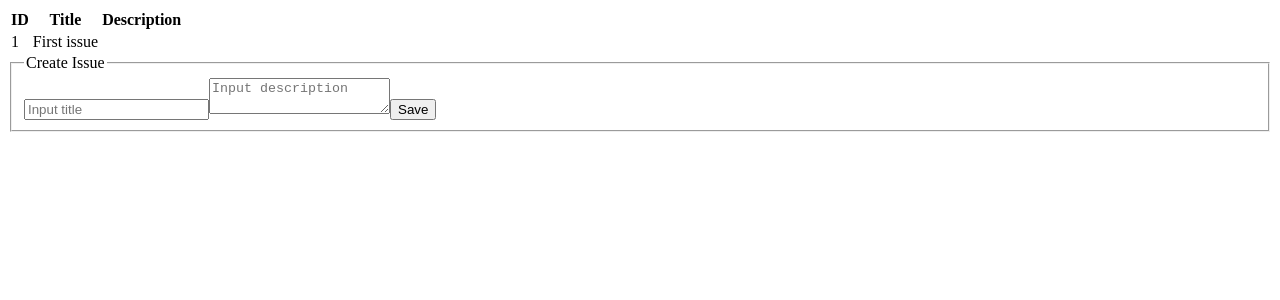
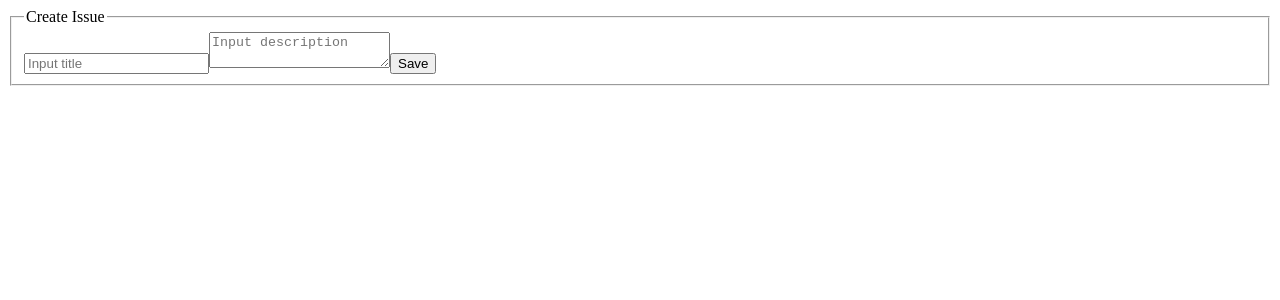
Before and after one commit to KentoMoriwaki/react_sokushu, a React app: page / in a window 1280 px wide. Shown: the top 300 px of the page. Built offline with nearby package versions, Linux system fonts and the light colour scheme; no server answers; the HTML template or start-up script is replaced by a standard one.

Commit message:
Simple component

```diff
--- a/actions/issues.js
+++ /dev/null
@@ -1,21 +0,0 @@
-export const ADD = 'ADD_ISSUE'
-export const LOAD = 'LOAD_ISSUES'
-export const REFRESH = 'REFRESH_ISSUES'
-
-export function addIssue(issue) {
-  return { type: ADD, issue: issue }
-}
-
-export function refreshIssues(issues) {
-  return { type: REFRESH, issues: issues }
-}
-
-export function loadIssues() {
-  return dispatch => {
-    fetch('/api/issues')
-      .then(res => res.json())
-      .then(json => {
-        dispatch(refreshIssues(json))
-      })
-  }
-}
--- a/client.js
+++ b/client.js
@@ -1,18 +1,10 @@
 import 'babel-polyfill'
 import React, { Component } from 'react'
 import { render } from 'react-dom'
-import { createStore, applyMiddleware } from 'redux'
-import { Provider } from 'react-redux'
-import thunk from 'redux-thunk'
 
-import App from './containers/App'
-import issueApp from './reducers'
-
-const store = createStore(issueApp, applyMiddleware(thunk))
+import App from './components/App'
 
 render(
-  <Provider store={store}>
-    <App />
-  </Provider>,
+  <App />,
   document.getElementById("root")
 )
--- /dev/null
+++ b/components/App.js
@@ -0,0 +1,23 @@
+import React, { Component } from 'react'
+
+export default class App extends Component {
+  constructor(props) {
+    super(props)
+    this.state = { title: '', description: '' }
+  }
+
+  render() {
+    return (
+      <div>
+        <form>
+          <fieldset>
+            <legend>Create Issue</legend>
+            <input type="text" value={this.state.title} placeholder="Input title" />
+            <textarea value={this.state.description} placeholder="Input description" />
+            <button>Save</button>
+          </fieldset>
+        </form>
+      </div>
+    )
+  }
+}
--- a/components/IssueForm.js
+++ /dev/null
@@ -1,41 +0,0 @@
-import React, { Component } from 'react'
-
-export default class IssueForm extends Component {
-  constructor(props) {
-    super(props)
-    this.state = this.createEmptyState()
-  }
-  createEmptyState() {
-    return {
-      title: '',
-      description: ''
-    }
-  }
-
-  onSubmit(e) {
-    e.preventDefault()
-    this.props.onSubmit(this.state)
-    this.setState(this.createEmptyState())
-  }
-  onTitleChange(e) {
-    this.setState(Object.assign({}, this.state, {title: e.target.value}))
-  }
-  onDescriptionChange(e) {
-    this.setState(Object.assign({}, this.state, {description: e.target.value}))
-  }
-
-  render() {
-    return (
-      <div>
-        <form onSubmit={this.onSubmit.bind(this)}>
-          <fieldset>
-            <legend>Create Issue</legend>
-            <input type="text" value={this.state.title} onChange={this.onTitleChange.bind(this)} placeholder="Input title" />
-            <textarea value={this.state.description} onChange={this.onDescriptionChange.bind(this)} placeholder="Input description" />
-            <button>Save</button>
-          </fieldset>
-        </form>
-      </div>
-    )
-  }
-}
--- a/components/IssueList.js
+++ /dev/null
@@ -1,34 +0,0 @@
-import React, { Component } from 'react'
-
-import IssueForm from './IssueForm'
-
-export default class IssueList extends Component {
-
-  render() {
-    return (
-      <div>
-        <table>
-          <thead>
-            <tr>
-              <th>ID</th>
-              <th>Title</th>
-              <th>Description</th>
-            </tr>
-          </thead>
-          <tbody>
-            { this.props.issues.map((issue) => {
-              return (
-                <tr key={issue.id}>
-                  <td>{issue.id}</td>
-                  <td>{issue.title}</td>
-                  <td>{issue.description}</td>
-                </tr>
-              )
-            }) }
-          </tbody>
-        </table>
-        <IssueForm onSubmit={(issue) => this.props.onAdd(issue)} />
-      </div>
-    )
-  }
-}
--- a/containers/App.js
+++ /dev/null
@@ -1,34 +0,0 @@
-import React, { Component } from 'react'
-import { bindActionCreators } from 'redux'
-import { connect } from 'react-redux'
-
-import IssueList from '../components/IssueList'
-import { addIssue, loadIssues } from '../actions/issues'
-
-class App extends Component {
-  componentDidMount() {
-    let dispatch = this.props.dispatch
-    dispatch(loadIssues())
-  }
-
-  onAdd(issue) {
-    this.props.dispatch(addIssue(issue))
-  }
-
-  render() {
-    const { dispatch, issues } = this.props
-    return (
-      <div>
-        <IssueList issues={issues} onAdd={this.onAdd.bind(this)} onUpdate={this.props.updateIssue} />
-      </div>
-    )
-  }
-}
-
-function mapStateToProps(state) {
-  return {
-    issues: state.issues
-  }
-}
-
-export default connect(mapStateToProps)(App)
--- a/reducers/index.js
+++ /dev/null
@@ -1,9 +0,0 @@
-import { combineReducers } from 'redux'
-
-import issues from './issues'
-
-const app = combineReducers({
-  issues
-})
-
-export default app
--- a/reducers/issues.js
+++ /dev/null
@@ -1,26 +0,0 @@
-import { ADD, REFRESH } from '../actions/issues'
-
-const initialState = [
-  { id: 1, title: 'First issue', author: {id: 1}, assignee: {id: 1} }
-]
-
-export default function issues(state, action) {
-  if (typeof state == 'undefined') {
-    return initialState
-  }
-  switch (action.type) {
-    case ADD:
-      let issue = action.issue
-      return [
-        ...state,
-        {
-          id: state.length + 1,
-          title: issue.title,
-          description: issue.description
-        }
-      ]
-    case REFRESH:
-      return action.issues
-  }
-  return state
-}
```
